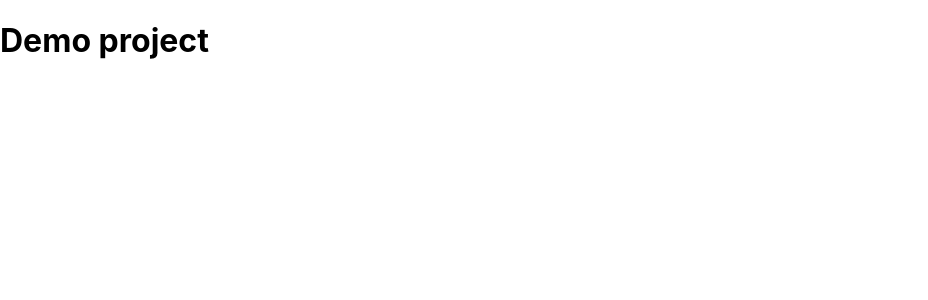
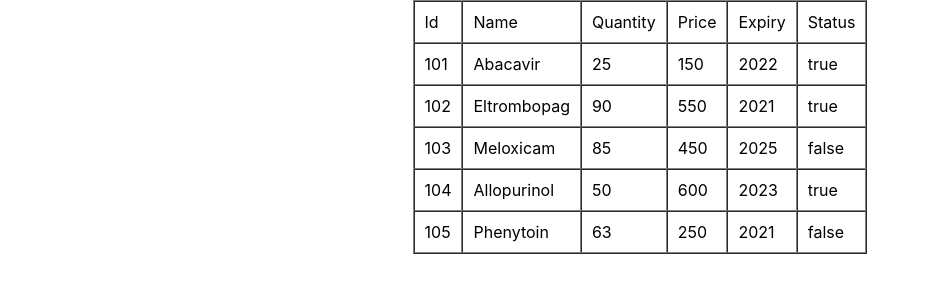
Before and after one commit to Swati-Ginoya/project1, a React (Create React App) app in the folder project1/: page / in a window 1280 px wide. Shown: the top 300 px of the page, without its empty margins (0-928 px from the left). Built offline with nearby package versions, Linux system fonts and the light colour scheme.

Commit message:
medical-data

```diff
--- a/project1/src/App.js
+++ b/project1/src/App.js
@@ -1,10 +1,78 @@
 import logo from './logo.svg';
 import './App.css';
-import Demo from './component/Demo';
+// import Demo from './component/Demo';
 
 function App() {
+  let data =
+ [
+    {
+      id: 101,
+      name: 'Abacavir',
+      quantity: 25,
+      price: 150,
+      expiry: 2022,
+      status: true
+    },
+    {
+      id: 102,
+      name: 'Eltrombopag',
+      quantity: 90,
+      price: 550,
+      expiry: 2021,
+      status: true
+    },
+    {
+      id: 103,
+      name: 'Meloxicam',
+      quantity: 85,
+      price: 450,
+      expiry: 2025,
+      status: false
+    },
+    {
+      id: 104,
+      name: 'Allopurinol',
+      quantity: 50,
+      price: 600,
+      expiry: 2023,
+      status: true
+    },
+    {
+      id: 105,
+      name: 'Phenytoin',
+      quantity: 63,
+      price: 250,
+      expiry: 2021,
+      status: false
+    }
+  ];
   return (
-   <Demo/>
+    <table border = "1" align = "center" cellPadding = "10" cellSpacing="0">
+      <tr>
+        <td>Id</td>
+        <td>Name</td>
+        <td>Quantity</td>
+        <td>Price</td>
+        <td>Expiry</td>
+        <td>Status</td>
+      </tr>
+
+      {
+        data.map((d,i) => {
+          let {id,name,quantity,price,expiry,status} =d;
+          return(
+            <tr>
+              <td>{id}</td>
+              <td>{name}</td>
+              <td>{quantity}</td>
+              <td>{price}</td>
+              <td>{expiry}</td>
+              <td>{status.toString()}</td>
+            </tr>
+          )
+        })
+      }
+    </table>
   );
 }
 
```
